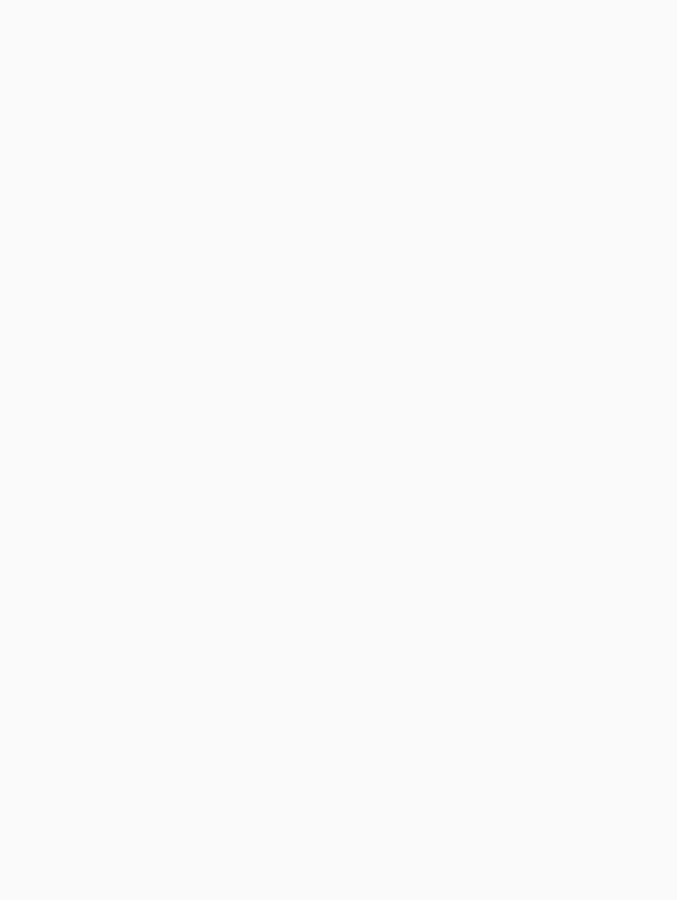
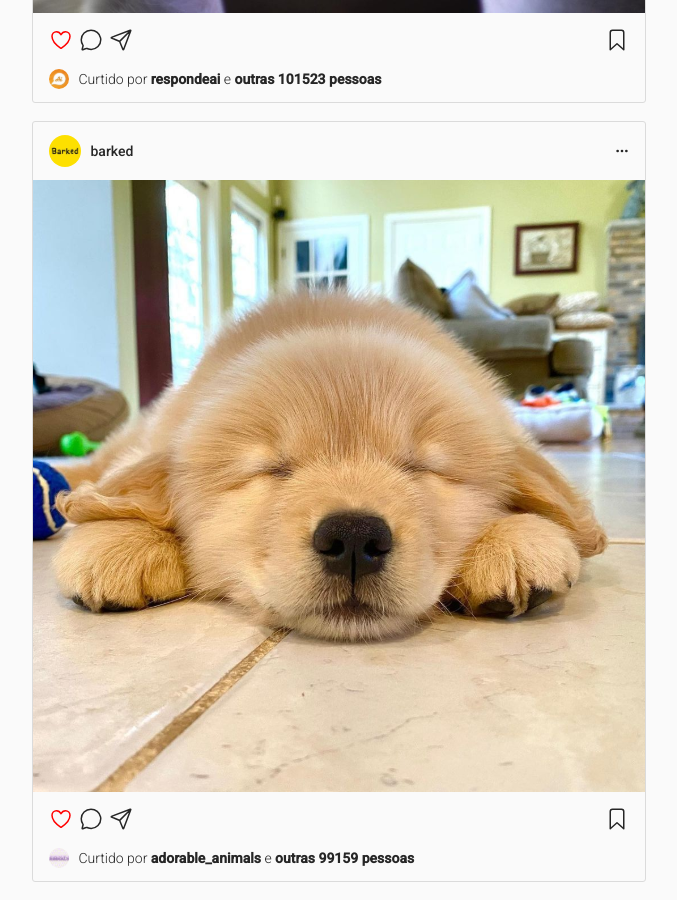
Before and after one commit to damondias/Instagram_React, a React (Create React App) app: page / in a window 1280 px wide. Shown: the part 2440-3340 px from the top of the page, without its empty margins (141-818 px from the left). Before the commit the page ends 1782 px from the top, so only its background shows below. Built offline with nearby package versions, Linux system fonts and the light colour scheme.

Commit message:
fix: more than 3 posts and adding autocorrect tags

```diff
--- a/src/components/Post.js
+++ b/src/components/Post.js
@@ -30,7 +30,7 @@ function Post({
     }
 
     return(
-        <div className="post">
+        <div data-test="post" className="post">
           <div className="topo">
             <div className="usuario">
               <img src={`assets/img/${image}`} alt={name}/>
@@ -42,25 +42,25 @@ function Post({
           </div>
 
           <div className="conteudo">
-            <img onClick={clickPost} src={`assets/img/${content}`} alt="imagem" />
+            <img data-test="post-image" onClick={clickPost} src={`assets/img/${content}`} alt="imagem" />
           </div>
 
           <div className="fundo">
             <div className="acoes">
               <div>
-                <ion-icon onClick={changeHeart} class={heart ? "vermelho" : "cinza"} name={heart} ></ion-icon>
+                <ion-icon data-test="like-post" onClick={changeHeart} class={heart ? "vermelho" : "cinza"} name={heart} ></ion-icon>
                 <ion-icon name="chatbubble-outline"></ion-icon>
                 <ion-icon name="paper-plane-outline"></ion-icon>
               </div>
               <div>
-                <ion-icon onClick={changeBookmark} name={bookmark}></ion-icon>
+                <ion-icon data-test="save-post" onClick={changeBookmark} name={bookmark}></ion-icon>
               </div>
             </div>
 
             <div className="curtidas">
               <img src= {`assets/img/${imageFollower}`} alt={follower}/>
               <div className="texto">
-                Curtido por <strong>{follower}</strong> e <strong>outras {like} pessoas</strong>
+                Curtido por <strong>{follower}</strong> e <strong data-test="likes-number">outras {like} pessoas</strong>
               </div>
             </div>
           </div>
--- a/src/components/Posts.js
+++ b/src/components/Posts.js
@@ -1,6 +1,30 @@
 import Post from "./Post";
 
 const posts = [
+  {
+    user: {
+      name: "meowed",
+      image: "meowed.svg",
+    },
+    content: "gato-telefone.svg",
+    likeds: {
+      follower: "respondeai",
+      imageFollower: "respondeai.svg",
+      quantity: 101523
+    }
+  },
+  {
+    user: {
+      name: "barked",
+      image: "barked.svg",
+    },
+    content: "dog.svg",
+    likeds: {
+      follower: "adorable_animals",
+      imageFollower: "adorable_animals.svg",
+      quantity: 99159
+    }
+  },
   {
     user: {
       name: "meowed",
--- a/src/components/Sidebar.js
+++ b/src/components/Sidebar.js
@@ -18,11 +18,11 @@ function Sidebar(){
     return(
         <div class="sidebar">
             <div class="usuario">
-                <img onClick={changeImage} src={image} alt="imagem de perfil"/>
+                <img data-test="profile-image" onClick={changeImage} src={image} alt="imagem de perfil"/>
                 <div class="texto">
                 <span>
-                    <strong>{name}</strong>
-                    <ion-icon onClick={changeName} name="pencil"></ion-icon>
+                    <strong data-test="name" >{name}</strong>
+                    <ion-icon onClick={changeName} name="pencil" data-test="edit-name"></ion-icon>
                 </span>
                 </div>
             </div>
```
